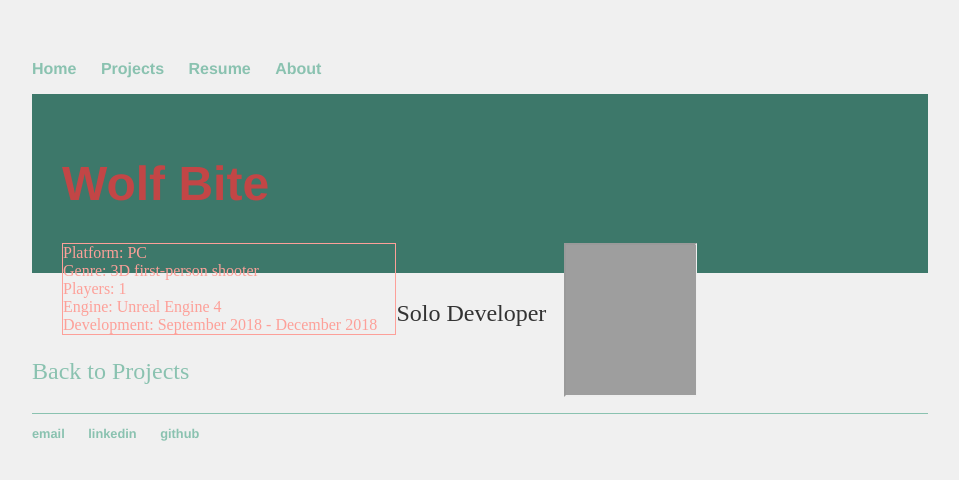
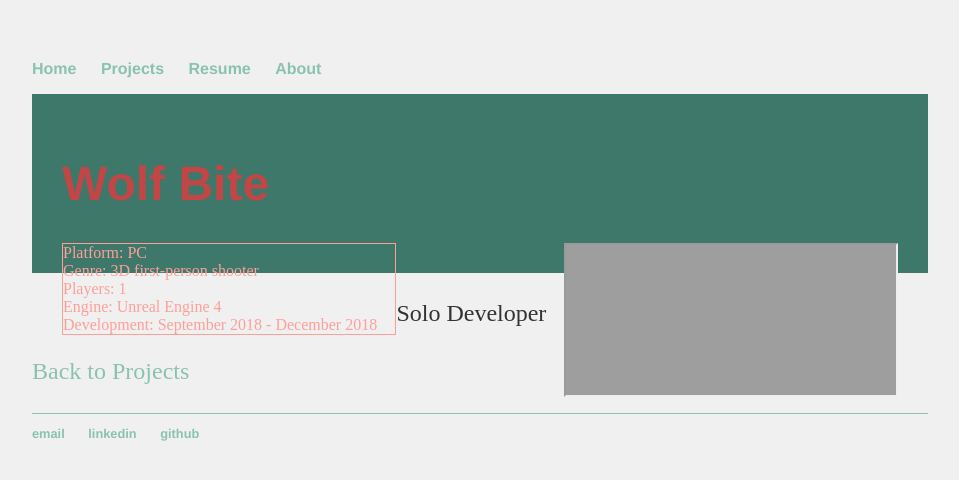
Before and after one commit to digigrant/digigrant.github.io, a Jekyll site: the page built from projects/wolf-bite.html, in a window 1280 px wide. Shown: the top 480 px of the page, without its empty margins (160-1119 px from the left). Built offline with Jekyll 4.4.1, drawn with Linux system fonts in a browser that asks for light colours.

Commit message:
Update projects.html

```diff
--- a/_layouts/projects.html
+++ b/_layouts/projects.html
@@ -13,7 +13,7 @@ layout: default
     </ul>
   </div>
   <div class="right">
-    <iframe width="40%" src={{page.video-url}} frameborder="0" allow="accelerometer; encrypted-media; gyroscope; picture-in-picture" allowfullscreen></iframe>
+    <iframe width="100%" src={{page.video-url}} frameborder="0" allow="accelerometer; encrypted-media; gyroscope; picture-in-picture" allowfullscreen></iframe>
   </div>
 </div>
 
```
